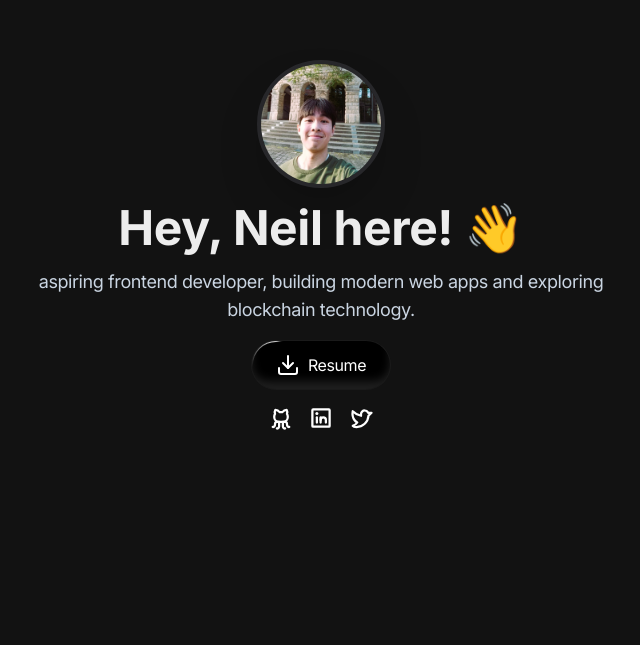
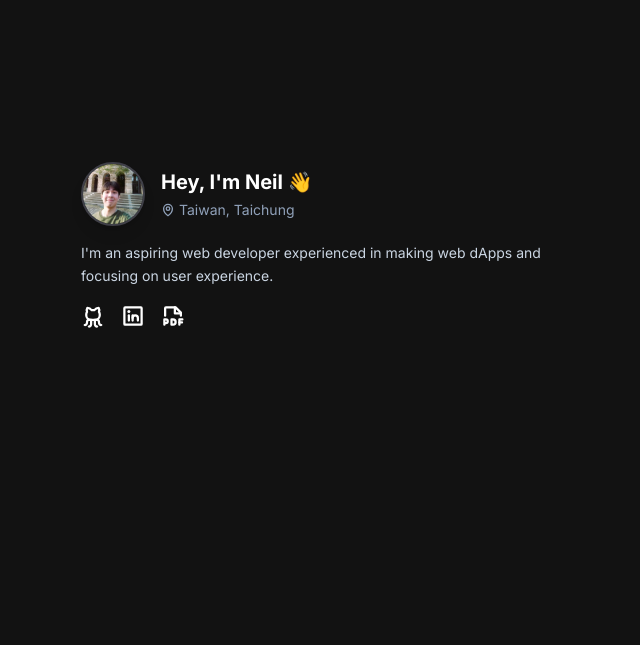
Before and after one commit to nielderto/web-portofolio, a React (Vite) app: page / in a window 1280 px wide. Shown: the part 155-800 px from the top of the page, without its empty margins (319-959 px from the left). Built offline with nearby package versions, Linux system fonts and the light colour scheme; a web font is replaced by a local one.

Commit message:
redesign v1

```diff
--- a/src/components/Experience.tsx
+++ b/src/components/Experience.tsx
@@ -46,7 +46,7 @@ export default function Experience() {
   return (
     <section id="experience" className="flex flex-col justify-center items-center min-h-screen pb-20 px-6">
       <h2 className="text-4xl font-bold text-center mb-12 text-white">
-        hackathons
+        Hackathons
       </h2>
       <div className="w-full max-w-2xl">
         <Timeline positions="left" className="relative">
--- a/src/components/HeroSection.tsx
+++ b/src/components/HeroSection.tsx
@@ -1,33 +1,34 @@
-import { ShimmerButton } from "@/components/magicui/shimmer-button";
-import { DownloadIcon } from "lucide-react";
-import { GithubLogo, LinkedinLogo, TwitterLogo } from "phosphor-react";
+import { GithubLogo, LinkedinLogo, MapPin } from "phosphor-react";
+import { FilePdf } from "phosphor-react";
 
 export default function HeroSection() {
   return (
-    <section id="about" className="flex flex-col justify-center items-center h-screen">
-      <div className="flex flex-col justify-center items-center gap-4 w-full px-4 md:w-1/2">
-        <img
-          src={`/avatar2.jpeg`}
-          alt="Neil, a passionate web developer and university student from Taiwan"
-          className="w-32 h-32 rounded-full border-4 border-zinc-800 shadow-2xl"
-        />
-                    <div className="flex flex-col gap-2 justify-center items-center text-center">
-          <h2 className="text-4xl md:text-5xl font-bold">Hey, Neil here! <span className="wave-emoji">👋</span></h2>
+    <section id="about" className="flex flex-col justify-center items-center min-h-screen py-8">
+      <div className="flex flex-col justify-center items-start gap-4 w-full max-w-lg px-4">
+        <div className="flex flex-row gap-4 items-center w-full">
+          <img
+            src={`/avatar2.jpeg`}
+            alt="Neil, a passionate web developer and university student from Taiwan"
+            className="w-16 h-16 rounded-full border-2 border-zinc-700 shadow-lg flex-shrink-0"
+          />
+          <div className="flex flex-col gap-1 flex-1">
+            <h2 className="text-xl font-bold text-white">Hey, I'm Neil <span className="wave-emoji">👋</span></h2>
+            <div className="flex flex-row gap-1 items-center">
+              <MapPin size={14} weight="bold" className="text-slate-400" />
+              <span className="text-slate-400 text-sm">
+                Taiwan, Taichung
+              </span>
+            </div>
+          </div>
         </div>
-        <p className="text-slate-300 text-center text-base md:text-lg">
-          aspiring frontend developer,
-          building modern web apps and exploring blockchain technology.
-        </p>
-        <a href="/resume (1).pdf"
-        download
-        className="inline-block">
-        <ShimmerButton>
-          <span className="flex items-center gap-2">
-            <DownloadIcon className="bg-black text-white" />
-            <p className="text-white">Resume</p>
-          </span>
-        </ShimmerButton>
-        </a>
+
+        {/* Description below */}
+        <div className="w-full">
+          <p className="text-slate-300 text-sm leading-relaxed">
+            I'm an aspiring web developer experienced in making web dApps and focusing on user experience.
+          </p>
+        </div>
+
         <div className="flex flex-row gap-4">
           <a
             href="https://github.com/nielderto"
@@ -48,13 +49,13 @@ export default function HeroSection() {
             <LinkedinLogo size={24} weight="bold" />
           </a>
           <a
-            href="https://x.com/nieldert0"
+            href="/resume (1).pdf"
             rel="noopener noreferrer"
             target="_blank"
             className="text-white hover:text-white transition-transform duration-200 hover:scale-110"
             aria-label="Visit Neil's Twitter profile"
           >
-            <TwitterLogo size={24} weight="bold" />
+            <FilePdf size={24} weight="bold" />
           </a>
         </div>
       </div>
--- a/src/components/Projects.tsx
+++ b/src/components/Projects.tsx
@@ -44,11 +44,11 @@ export default function Projects() {
             <div className="w-full max-w-sm sm:max-w-2xl lg:max-w-3xl mx-auto">
                 <div className="text-center mb-8">
                     <h2 className="text-4xl md:text-3xl font-bold">
-                        featured projects
+                        Projects
                     </h2>
                 </div>
 
-                <div className="grid grid-cols-1 md:grid-cols-2 gap-4 md:gap-6">
+                <div className="grid grid-cols-1 md:grid-cols-2 gap-2 md:gap-4">
                     {projects.map((project) => (
                         <div
                             key={project.id}
--- a/src/components/Skills.tsx
+++ b/src/components/Skills.tsx
@@ -2,7 +2,7 @@ import { Badge } from "@/components/ui/badge";
 
 export default function Skills() {
   return (
-    <div className="flex flex-col items-center justify-center w-full px-4 py-8 md:py-12 mb-60 mt-20">
+    <div className="flex flex-col items-center justify-center w-full px-4 py-8 md:py-12 mb-40 mt-20">
       <h1 className="text-4xl md:text-4xl font-bold mb-4 md:mb-6">skills</h1>
       <div className="flex flex-wrap gap-2 justify-center max-w-3xl">
         <Badge className="text-sm md:text-base px-3 py-1">HTML</Badge>
--- a/src/components/magicui/shimmer-button.tsx
+++ /dev/null
@@ -1,97 +0,0 @@
-import React from "react";
-import type { CSSProperties, ComponentPropsWithoutRef } from "react";
-
-import { cn } from "@/lib/utils";
-
-export interface ShimmerButtonProps extends ComponentPropsWithoutRef<"button"> {
-  shimmerColor?: string;
-  shimmerSize?: string;
-  borderRadius?: string;
-  shimmerDuration?: string;
-  background?: string;
-  className?: string;
-  children?: React.ReactNode;
-}
-
-export const ShimmerButton = React.forwardRef<
-  HTMLButtonElement,
-  ShimmerButtonProps
->(
-  (
-    {
-      shimmerColor = "#ffffff",
-      shimmerSize = "0.05em",
-      shimmerDuration = "3s",
-      borderRadius = "100px",
-      background = "rgba(0, 0, 0, 1)",
-      className,
-      children,
-      ...props
-    },
-    ref,
-  ) => {
-    return (
-      <button
-        style={
-          {
-            "--spread": "90deg",
-            "--shimmer-color": shimmerColor,
-            "--radius": borderRadius,
-            "--speed": shimmerDuration,
-            "--cut": shimmerSize,
-            "--bg": background,
-          } as CSSProperties
-        }
-        className={cn(
-          "group relative z-0 flex cursor-pointer items-center justify-center overflow-hidden whitespace-nowrap border border-white/10 px-6 py-3 text-white [background:var(--bg)] [border-radius:var(--radius)] dark:text-black",
-          "transform-gpu transition-transform duration-300 ease-in-out active:translate-y-px",
-          className,
-        )}
-        ref={ref}
-        {...props}
-      >
-        {/* spark container */}
-        <div
-          className={cn(
-            "-z-30 blur-[2px]",
-            "absolute inset-0 overflow-visible [container-type:size]",
-          )}
-        >
-          {/* spark */}
-          <div className="absolute inset-0 h-[100cqh] animate-shimmer-slide [aspect-ratio:1] [border-radius:0] [mask:none]">
-            {/* spark before */}
-            <div className="absolute -inset-full w-auto rotate-0 animate-spin-around [background:conic-gradient(from_calc(270deg-(var(--spread)*0.5)),transparent_0,var(--shimmer-color)_var(--spread),transparent_var(--spread))] [translate:0_0]" />
-          </div>
-        </div>
-        {children}
-
-        {/* Highlight */}
-        <div
-          className={cn(
-            "insert-0 absolute size-full",
-
-            "rounded-2xl px-4 py-1.5 text-sm font-medium shadow-[inset_0_-8px_10px_#ffffff1f]",
-
-            // transition
-            "transform-gpu transition-all duration-300 ease-in-out",
-
-            // on hover
-            "group-hover:shadow-[inset_0_-6px_10px_#ffffff3f]",
-
-            // on click
-            "group-active:shadow-[inset_0_-10px_10px_#ffffff3f]",
-          )}
-        />
-
-        {/* backdrop */}
-        <div
-          className={cn(
-            "absolute -z-20 [background:var(--bg)] [border-radius:var(--radius)] [inset:var(--cut)]",
-          )}
-        />
-      </button>
-    );
-  },
-);
-
-ShimmerButton.displayName = "ShimmerButton";
--- a/src/main.tsx
+++ b/src/main.tsx
@@ -31,7 +31,7 @@ const rootElement = document.getElementById('app')
 if (rootElement && !rootElement.innerHTML) {
   const root = ReactDOM.createRoot(rootElement)
   root.render(
-    <div className='bg-[#121212] text-[#EDEDED] tracking-tight'>
+    <div className='bg-[#121212] text-[#EDEDED]'>
     <StrictMode>
           <ThemeProvider defaultTheme="dark" storageKey="vite-ui-theme">
       <RouterProvider router={router} />
--- a/src/routes/index.tsx
+++ b/src/routes/index.tsx
@@ -61,9 +61,9 @@ function App() {
   return (
     <>
       <HeroSection />
+      <Projects />
+      <Experience />
       <Skills />
-      <Experience />
-      <Projects />
       <Contact />
     </>
   )
--- a/src/styles.css
+++ b/src/styles.css
@@ -6,8 +6,8 @@
 
 @custom-variant dark (&:is(.dark *));
 
-body {
-  @apply m-0;
+html, body {
+  @apply m-0 p-0 h-full;
   font-family: 'Inter', -apple-system, BlinkMacSystemFont, 'Segoe UI', 'Roboto', 'Oxygen', 'Ubuntu',
     'Cantarell', 'Fira Sans', 'Droid Sans', 'Helvetica Neue', sans-serif;
   -webkit-font-smoothing: antialiased;
@@ -178,6 +178,9 @@ code {
   body {
     @apply bg-background text-foreground;
   }
+  #root {
+    @apply min-h-screen;
+  }
 }
 
 @layer utilities {
```
